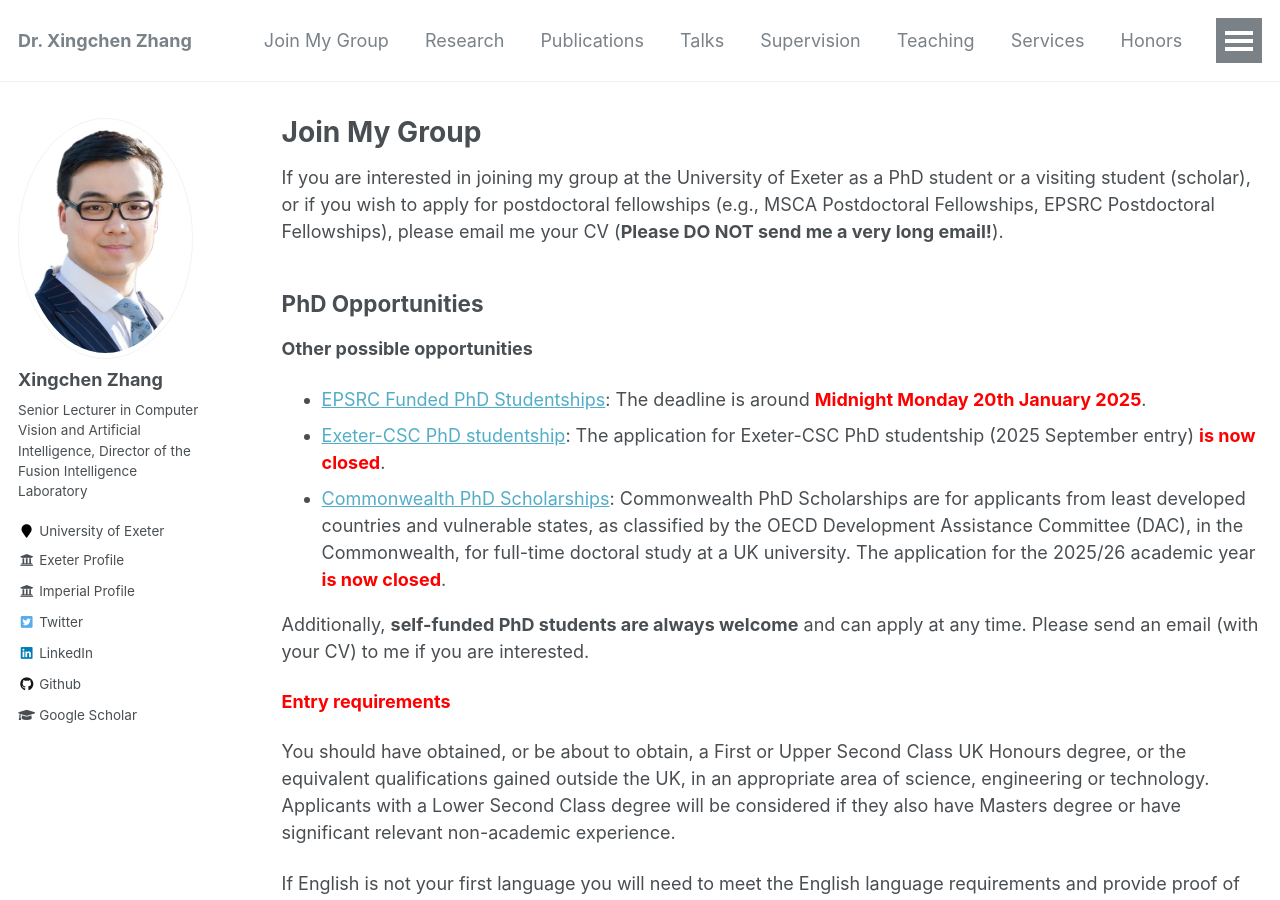
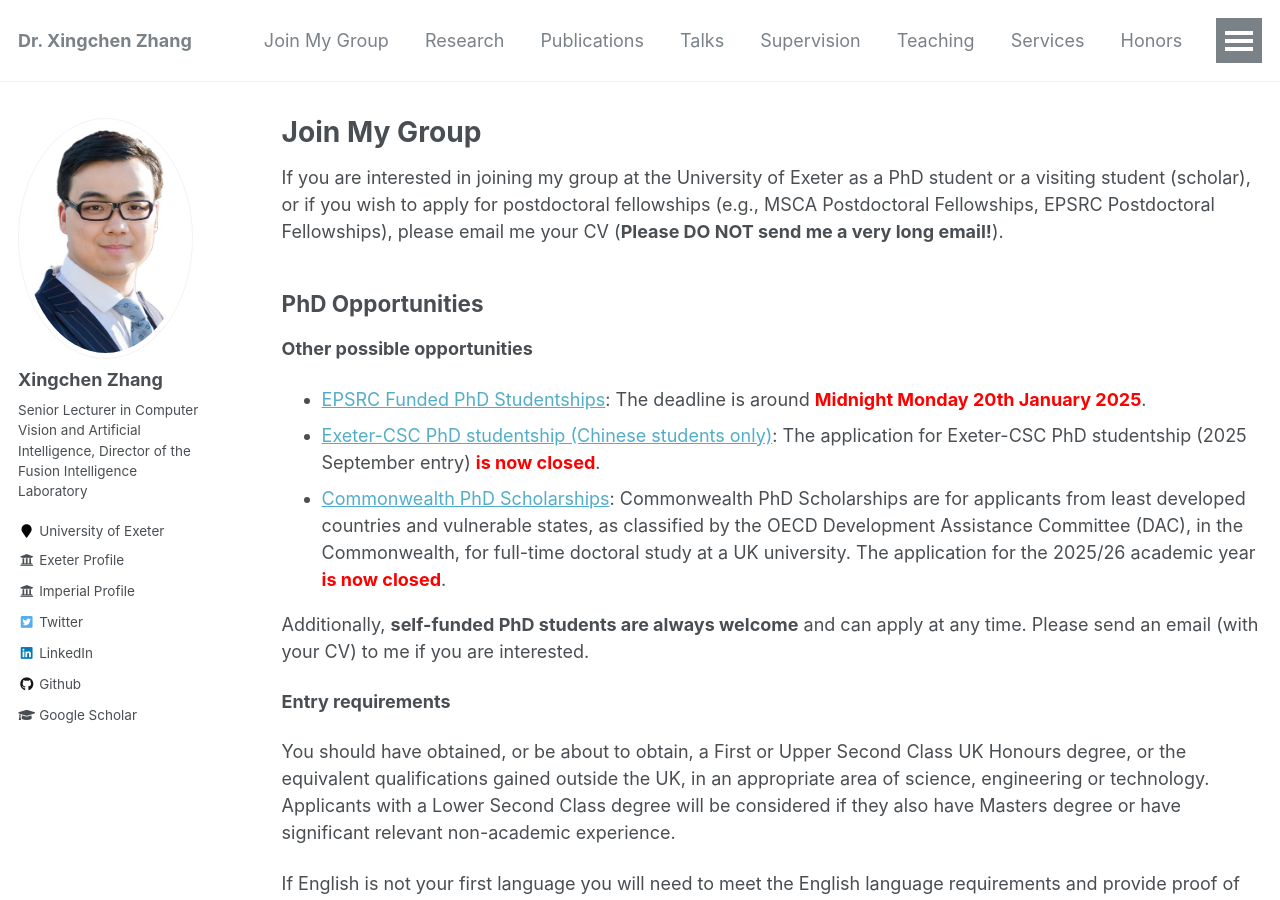
Before and after one commit to xingchenzhang/xingchenzhang.github.io, a Jekyll site: the page built from _pages/vacancies.md, in a window 1280 px wide and 900 px high. Built offline with Jekyll 4.4.1, drawn with Linux system fonts in a browser that asks for light colours.

Commit message:
update joining my groups

```diff
--- a/_pages/vacancies.md
+++ b/_pages/vacancies.md
@@ -15,13 +15,13 @@ PhD Opportunities
 **Other possible opportunities**
 
 - [EPSRC Funded PhD Studentships](https://www.exeter.ac.uk/study/pg-research/funding/phdfunding/epsrc-dtp-studentships/): The deadline is around **<span style="color: red;">Midnight Monday 20th January 2025</span>**.
-- [Exeter-CSC PhD studentship](https://www.exeter.ac.uk/study/pg-research/csc-scholarships/): The application for Exeter-CSC PhD studentship (2025 September entry) **<span style="color: red;">is now closed</span>**.
+- [Exeter-CSC PhD studentship (Chinese students only)](https://www.exeter.ac.uk/study/pg-research/csc-scholarships/): The application for Exeter-CSC PhD studentship (2025 September entry) **<span style="color: red;">is now closed</span>**.
 - [Commonwealth PhD Scholarships](https://cscuk.fcdo.gov.uk/scholarships/commonwealth-phd-scholarships-for-least-developed-countries-and-vulnerable-states/): Commonwealth PhD Scholarships are for applicants from least developed countries and vulnerable states, as classified by the OECD Development Assistance Committee (DAC), in the Commonwealth, for full-time doctoral study at a UK university. The application for the 2025/26 academic year **<span style="color: red;">is now closed</span>**.
 
 
 Additionally, **self-funded PhD students are always welcome** and can apply at any time. Please send an email (with your CV) to me if you are interested.
 
-**<span style="color: red;">Entry requirements</span>**
+**Entry requirements**
 
 You should have obtained, or be about to obtain, a First or Upper Second Class UK Honours degree, or the equivalent qualifications gained outside the UK, in an appropriate area of science, engineering or technology.  Applicants with a Lower Second Class degree will be considered if they also have Masters degree or have significant relevant non-academic experience.
 
```
